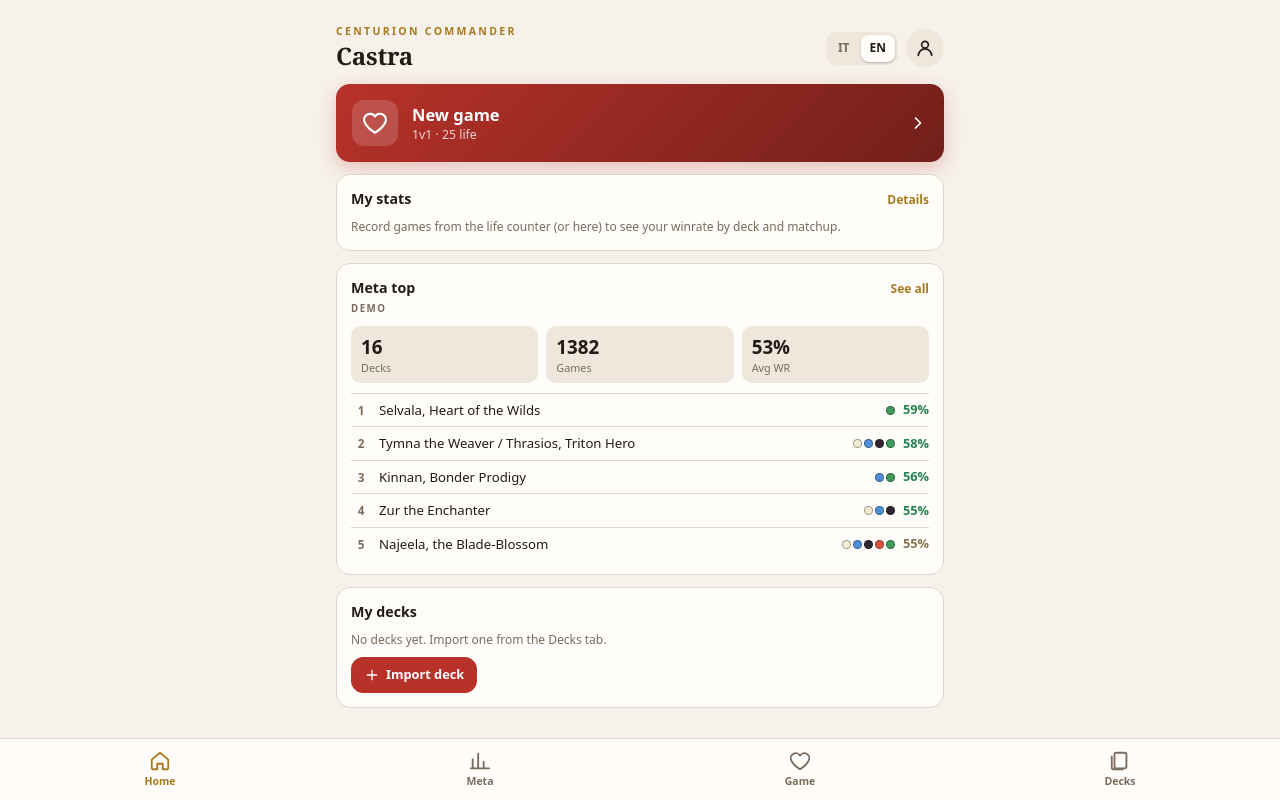
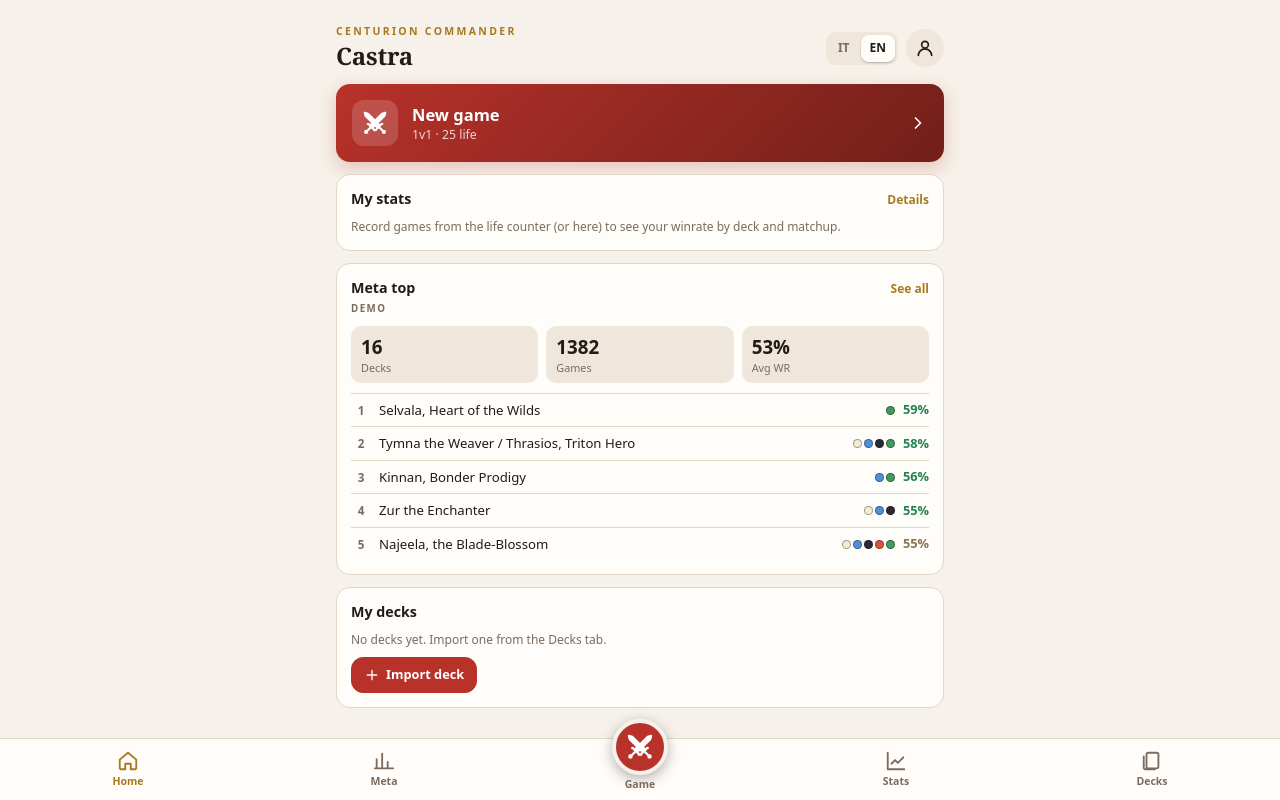
Before and after one commit to AndreaBaudino/castra, a React (Vite) app: page /#home in a window 1280 px wide. Built offline with nearby package versions, Linux system fonts and the light colour scheme.

Commit message:
Barra in basso: Partita al centro con le spade incrociate, Statistiche come scheda
Il menu del life counter si chiude anche con il tasto indietro.

Co-Authored-By: Claude Opus 5.5 <noreply@anthropic.com>
Claude-Session: https://claude.ai/code/session_014keF3dfuBYB2HtE91y35hJ

```diff
--- a/src/App.tsx
+++ b/src/App.tsx
@@ -17,8 +17,8 @@ import Account from './views/Account'
 import LifeCounter, { GAME_KEY, type GameState, defaultGame, isGameInProgress } from './views/LifeCounter'
 
 type Tab = 'home' | 'meta' | 'game' | 'decks' | 'stats' | 'account'
-const TABS = ['home', 'meta', 'game', 'decks'] as const
-const ROUTES: Tab[] = [...TABS, 'stats', 'account']
+const TABS = ['home', 'meta', 'game', 'stats', 'decks'] as const
+const ROUTES: Tab[] = [...TABS, 'account']
 
 const fromHash = (): { tab: Tab; deck: string | null } => {
   const [tab, deck] = location.hash.slice(1).split('/')
@@ -27,7 +27,7 @@ const fromHash = (): { tab: Tab; deck: string | null } => {
 
 type Route = { tab: Tab; deck: string | null }
 const toHash = (r: Route) => (r.deck ? `${r.tab}/${r.deck}` : r.tab)
-const isSub = (r: Route) => !!r.deck || r.tab === 'stats' || r.tab === 'account'
+const isSub = (r: Route) => !!r.deck || r.tab === 'account'
 const parentOf = (r: Route) => (r.deck ? r.tab : 'home')
 
 export default function App() {
@@ -74,7 +74,7 @@ export default function App() {
   }, [route.tab, route.deck])
 
   // Main pages replace each other, so the phone's back button closes the app from any of them.
-  // A sub-page (a deck, stats, account) sits one entry above its main page, so back returns there.
+  // A sub-page (a deck, account) sits one entry above its main page, so back returns there.
   const go = (tab: Tab, deck?: string) => {
     const to = { tab, deck: deck ?? null }
     const depth = (history.state?.sub ? 1 : 0) + (history.state?.sheet ? 1 : 0)
@@ -125,7 +125,7 @@ export default function App() {
           />
         )}
         {route.tab === 'stats' && (
-          <Stats matches={matches} setMatches={setMatches} decks={decks} metaDecks={meta.decks} onBack={() => go('home')} />
+          <Stats matches={matches} setMatches={setMatches} decks={decks} metaDecks={meta.decks} />
         )}
         {route.tab === 'meta' && <Meta meta={meta} status={status} onRefresh={refresh} />}
         {route.tab === 'decks' &&
@@ -155,8 +155,18 @@ export default function App() {
 
       <nav className="tabbar">
         {TABS.map((tab) => (
-          <button key={tab} className={route.tab === tab || (tab === 'home' && (route.tab === 'stats' || route.tab === 'account')) ? 'on' : ''} onClick={() => go(tab)}>
-            <Icon name={tab} size={22} />
+          <button
+            key={tab}
+            className={`${tab === 'game' ? 'center' : ''} ${route.tab === tab || (tab === 'home' && route.tab === 'account') ? 'on' : ''}`}
+            onClick={() => go(tab)}
+          >
+            {tab === 'game' ? (
+              <span className="fab">
+                <Icon name="game" size={28} />
+              </span>
+            ) : (
+              <Icon name={tab} size={22} />
+            )}
             <span>{t(`nav.${tab}`)}</span>
           </button>
         ))}
--- a/src/components/ui.tsx
+++ b/src/components/ui.tsx
@@ -15,7 +15,18 @@ export function Pips({ colors, size = 12 }: { colors: string | string[]; size?:
 const paths: Record<string, ReactNode> = {
   home: <path d="M3 10.5 12 3l9 7.5V20a1 1 0 0 1-1 1h-5v-6H9v6H4a1 1 0 0 1-1-1z" />,
   meta: <path d="M4 20V10M10 20V4M16 20v-7M22 20H2" />,
-  game: <path d="M12 21s-7-4.4-9.2-9A5 5 0 0 1 12 6a5 5 0 0 1 9.2 6c-2.2 4.6-9.2 9-9.2 9z" />,
+  // crossed swords: one sword, then its mirror image
+  game: (
+    <>
+      {[undefined, 'matrix(-1 0 0 1 24 0)'].map((tr, i) => (
+        <g key={i} transform={tr}>
+          <path d="M2.5 2.5l3 .9 10.9 10.9-2 2L3.4 5.5z" fill="currentColor" />
+          <path d="M12.9 18.7q-.1-.7.5-1.1l4.2-4.2q.4-.6 1.1-.5M15.9 15.9l3.4 3.4" />
+          <circle cx="20.2" cy="20.2" r=".9" />
+        </g>
+      ))}
+    </>
+  ),
   decks: (
     <>
       <rect x="6" y="3" width="13" height="17" rx="2" />
@@ -103,7 +114,7 @@ export const wrClass = (v: number) => (v >= 0.55 ? 'wr-good' : v <= 0.45 ? 'wr-b
 // Counted module-wide: a sheet replaced by another in the same render (or StrictMode's double effect) keeps it.
 let openSheets = 0
 
-function useBackCloses(open: boolean, onClose: () => void) {
+export function useBackCloses(open: boolean, onClose: () => void) {
   const close = useRef(onClose)
   close.current = onClose
   useEffect(() => {
--- a/src/i18n.tsx
+++ b/src/i18n.tsx
@@ -7,6 +7,7 @@ const it = {
   'nav.home': 'Home',
   'nav.meta': 'Meta',
   'nav.game': 'Partita',
+  'nav.stats': 'Statistiche',
   'nav.decks': 'Mazzi',
 
   'home.newGame': 'Nuova partita',
@@ -229,6 +230,7 @@ const en: Record<Key, string> = {
   'nav.home': 'Home',
   'nav.meta': 'Meta',
   'nav.game': 'Game',
+  'nav.stats': 'Stats',
   'nav.decks': 'Decks',
 
   'home.newGame': 'New game',
--- a/src/index.css
+++ b/src/index.css
@@ -153,7 +153,7 @@ h1 {
   height: calc(var(--tabbar-h) + var(--safe-b));
   padding-bottom: var(--safe-b);
   display: grid;
-  grid-template-columns: repeat(4, 1fr);
+  grid-template-columns: repeat(5, 1fr);
   background: color-mix(in srgb, var(--surface) 92%, transparent);
   backdrop-filter: blur(12px);
   border-top: 1px solid var(--line);
@@ -171,6 +171,30 @@ h1 {
 }
 .tabbar button.on {
   color: var(--gold);
+}
+/* the game button sits raised in the middle of the bar */
+.tabbar button.center {
+  justify-content: flex-end;
+  padding-bottom: 8px;
+}
+.tabbar .fab {
+  width: 56px;
+  height: 56px;
+  margin-top: -30px;
+  border-radius: 50%;
+  display: grid;
+  place-items: center;
+  background: var(--red);
+  color: #fff;
+  border: 4px solid var(--bg);
+  box-shadow: 0 4px 14px rgb(0 0 0 / 0.3);
+  transition: transform 0.15s;
+}
+.tabbar button.center:active .fab {
+  transform: scale(0.94);
+}
+.tabbar button.center.on .fab {
+  box-shadow: 0 0 0 2px var(--gold), 0 4px 14px rgb(0 0 0 / 0.3);
 }
 
 /* ---------- primitives ---------- */
@@ -913,10 +937,15 @@ h1 {
 }
 
 /* ---------- life counter ---------- */
+/* its overlays (menu, dice, alarm) cover the tab bar too */
+.life-root:has(.sheet-backdrop, .roll-overlay, .timer-banner) {
+  z-index: 25;
+}
 .life-root {
   position: fixed;
-  inset: 0 0 calc(var(--tabbar-h) + var(--safe-b)) 0;
-  z-index: 25; /* above the tab bar, so its overlays (menu, dice, alarm) cover it too */
+  /* leaves room for the raised game button */
+  inset: 0 0 calc(var(--tabbar-h) + var(--safe-b) + 14px) 0;
+  z-index: 15; /* below the tab bar, so the raised game button shows */
   display: grid;
   grid-template-rows: 1fr auto 1fr;
   background: #0d0b0a;
--- a/src/views/LifeCounter.tsx
+++ b/src/views/LifeCounter.tsx
@@ -15,7 +15,7 @@ import {
   phaseOf,
   totalMs,
 } from '../lib/timer'
-import { Icon } from '../components/ui'
+import { Icon, useBackCloses } from '../components/ui'
 import { RecordMatch } from '../components/RecordMatch'
 
 export interface PlayerState {
@@ -237,6 +237,7 @@ export default function LifeCounter({
   const [game, setGame] = useStoredState<GameState>(GAME_KEY, defaultGame())
   const [settings, setSettings] = useStoredState<TimerSettings>('cc.timerSettings', DEFAULT_TIMER_SETTINGS)
   const [menu, setMenu] = useState(false)
+  useBackCloses(menu, () => setMenu(false))
   const [recording, setRecording] = useState(false)
   const [roll, setRoll] = useState<Roll | null>(null)
   const [banner, setBanner] = useState('')
--- a/src/views/Stats.tsx
+++ b/src/views/Stats.tsx
@@ -24,13 +24,11 @@ export default function Stats({
   setMatches,
   decks,
   metaDecks,
-  onBack,
 }: {
   matches: Match[]
   setMatches: (fn: (m: Match[]) => Match[]) => void
   decks: Deck[]
   metaDecks: MetaDeck[]
-  onBack: () => void
 }) {
   const { t, lang } = useI18n()
   const [filter, setFilter] = useState<Filter>('all')
@@ -49,9 +47,6 @@ export default function Stats({
     <div className="page">
       <header className="page-head">
         <div className="head-left">
-          <button className="icon-btn" onClick={onBack} aria-label="back">
-            <Icon name="back" />
-          </button>
           <h1>{t('stats.title')}</h1>
         </div>
         <button className="btn small primary" onClick={() => setAdding(true)}>
```
